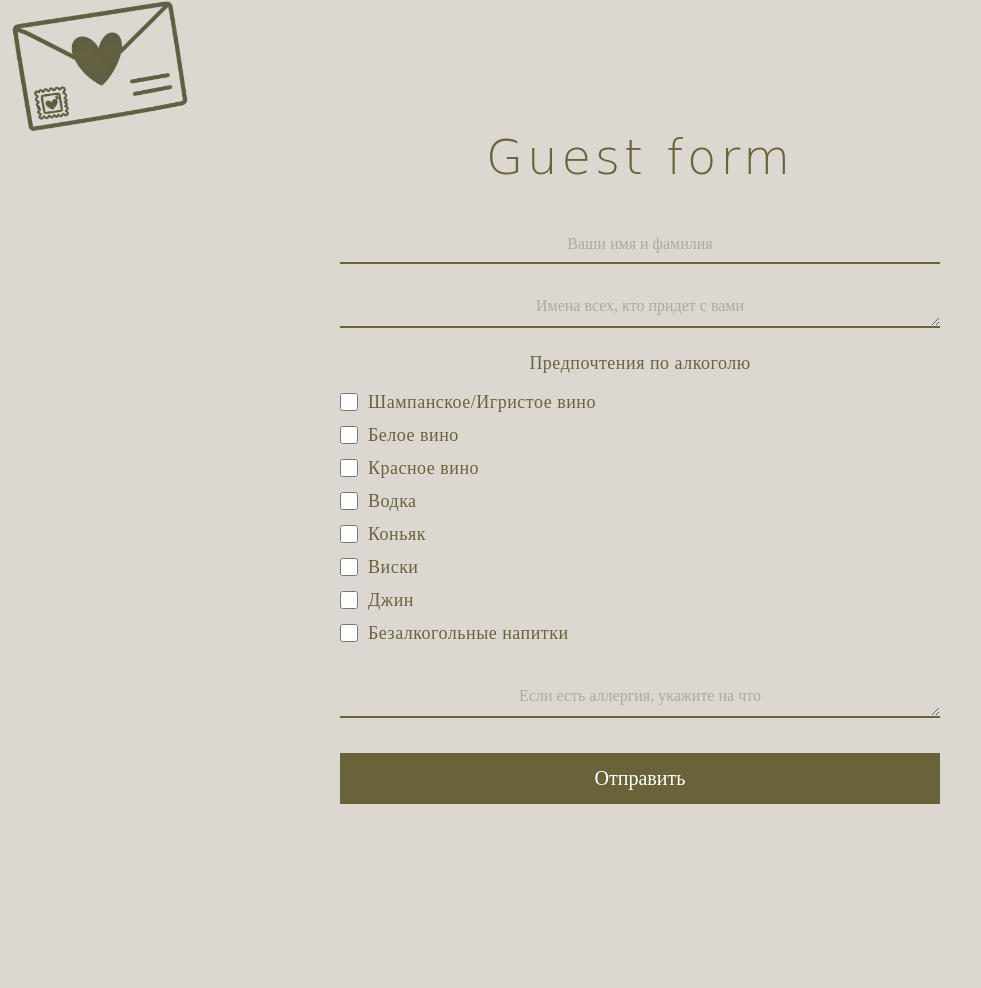
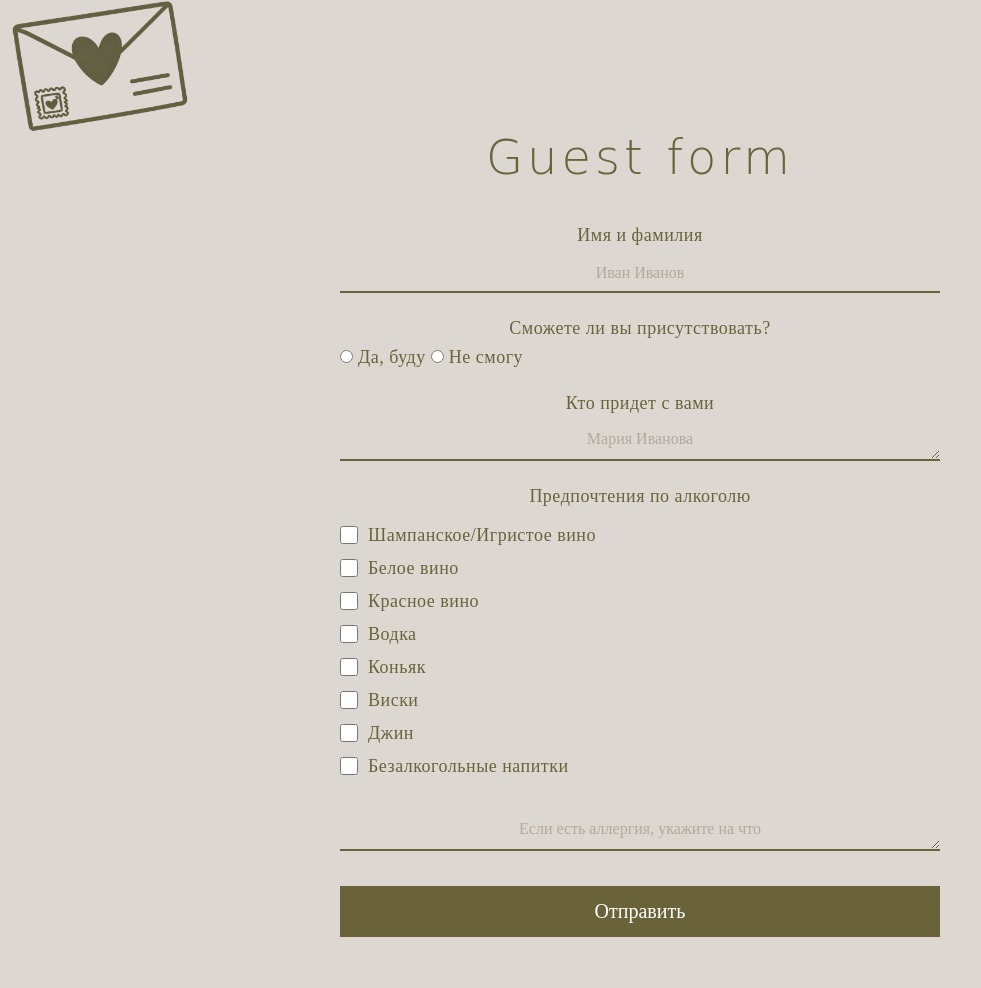
Before and after one commit to hubbleofficial1163-design/AndreyDana, a plain HTML site: page index.html in a window 1280 px wide. Shown: the part 4613-5601 px from the top of the page, without its empty margins (0-981 px from the left). Drawn offline with Linux system fonts and the light colour scheme.

Commit message:
index.html

```diff
--- a/index.html
+++ b/index.html
@@ -96,15 +96,28 @@
         <div class="rsvp-content">
             <h2 class="rsvp-title">Guest form</h2>
             <form class="rsvp-form" id="rsvpForm">
+
                 <div class="form-group">
-                    <!-- <label for="name">ФИО</label> -->
-                    <input type="text" id="name" name="name" required placeholder="Ваши имя и фамилия">
+                    <label for="name">Имя и фамилия</label>
+                    <input type="text" id="name" name="name" required placeholder="Иван Иванов">
                 </div>
 
                 <div class="form-group">
-                    <!-- <label for="companions">Кто придет с вами (ФИО сопровождающих)</label> -->
+                    <label>Сможете ли вы присутствовать?</label>
+                    <div class="radio-group">
+                        <label class="radio-label">
+                            <input type="radio" name="attendance" value="yes" required> Да, буду
+                        </label>
+                        <label class="radio-label">
+                            <input type="radio" name="attendance" value="no"> Не смогу
+                        </label>
+                    </div>
+                </div>
+
+                <div class="form-group">
+                    <label for="companions">Кто придет с вами</label>
                         <!-- <label for="companions">Кто придет с вами (ФИО сопровождающих)</label> -->
-    <textarea id="companions" name="companions" rows="1" placeholder="Имена всех, кто придет с вами"></textarea>
+    <textarea id="companions" name="companions" rows="1" placeholder="Мария Иванова"></textarea>
                 </div>
 
                 <div class="form-group">
```
